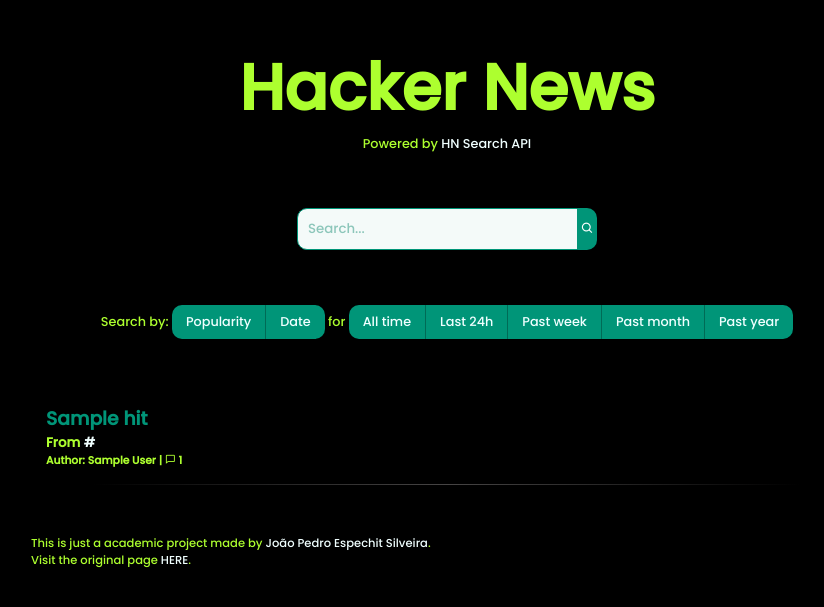
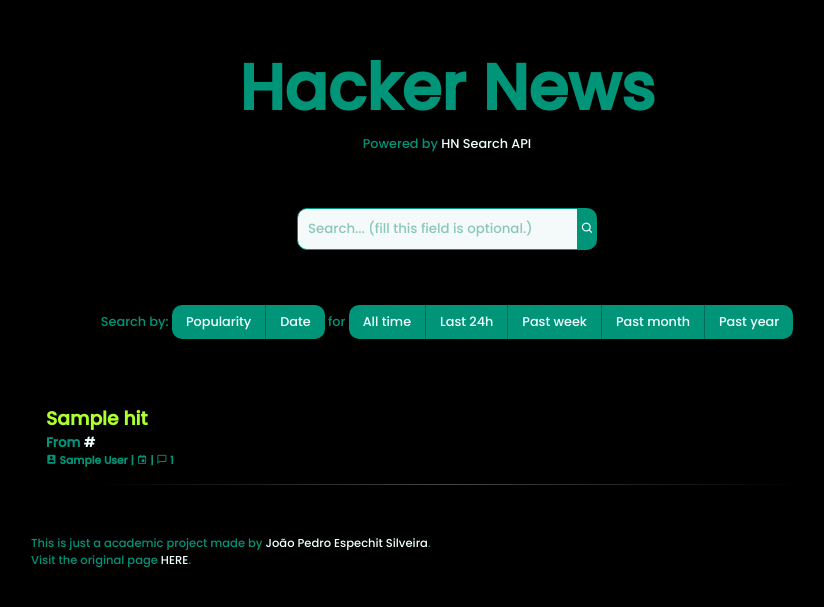
Before and after one commit to jpsilveira11/Hacker-News, a Flask app: template templates/home.html in a window 1280 px wide. Shown: the top 607 px of the page, without its empty margins (193-1017 px from the left). Run offline with Flask 3, Linux system fonts and the light colour scheme; the template is opened without the code that fills it: most values are stand-ins (such as "Sample title", 1, 10 or a date in 2020).

Commit message:
Finishing home

```diff
--- a/static/style.css
+++ b/static/style.css
@@ -9,7 +9,7 @@
 
 body {
     background-color: black;
-    color:greenyellow;
+    color:#009578;
 }
 a {
     color:azure;
@@ -132,7 +132,7 @@
     margin:15px;
 }
 .news-title{
-    color:#009578;
+    color:greenyellow;
 }
 /*----------------------------------------------------------------*/
 .footer {
--- a/templates/home.html
+++ b/templates/home.html
@@ -20,7 +20,7 @@
         <div class="container">
             <div class="search-box">
                 <form class="searchbar">
-                    <input class="searchbar-input" type="text" name="search" placeholder="Search...">
+                    <input class="searchbar-input" type="text" name="search" placeholder="Search... (fill this field is optional.)">
                     <button class="searchbar-button" type="submit"><i class='bx bx-search'></i></button>
                 </form>
             </div>
@@ -66,7 +66,9 @@
                         <h5>From <a href="{{hit.url}}">{{hit.url}}</a></h5>
                     </div>
                     <div class="news-misc">
-                        <h6>Author: {{hit.author}} | <i class='bx bx-comment'></i> {{hit.num_comments}}</h6>
+                        {%set date=hit.created_at %}
+                        {%set date=date[:date.index('T')] %}
+                        <h6><i class='bx bxs-user-rectangle' ></i> {{hit.author}} | <i class='bx bx-calendar-event'></i> {{date}} | <i class='bx bx-comment'></i> {{hit.num_comments}}</h6>
                     </div>
                 </div>
             <hr>
```
